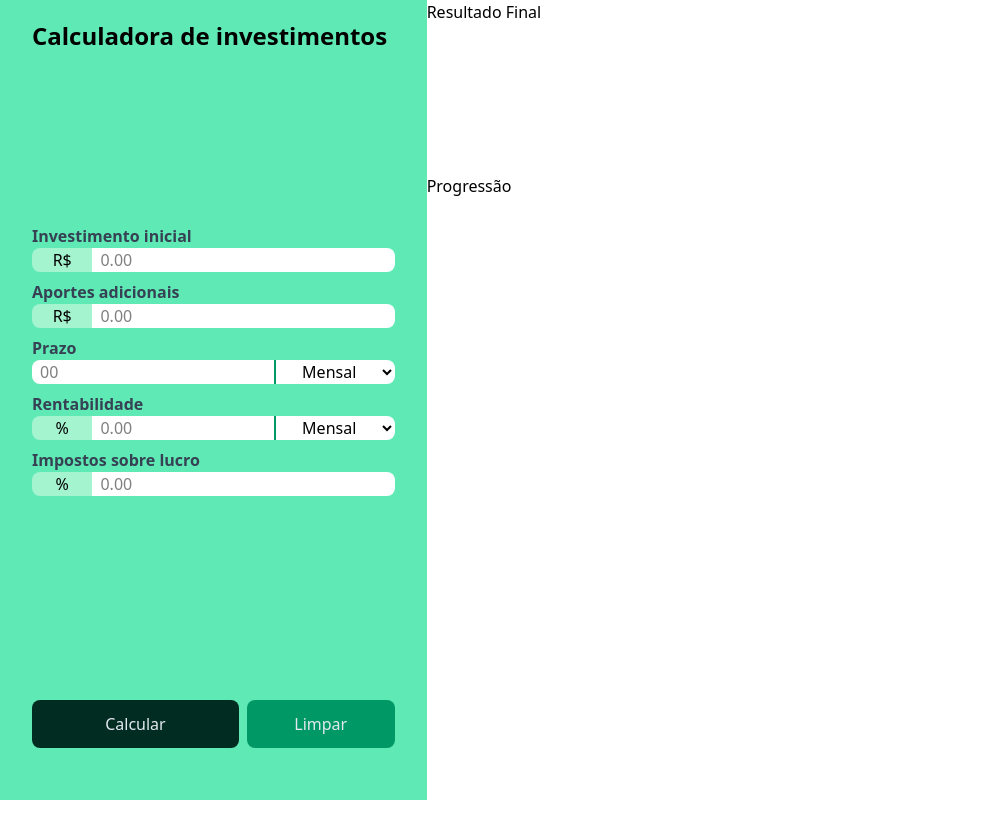
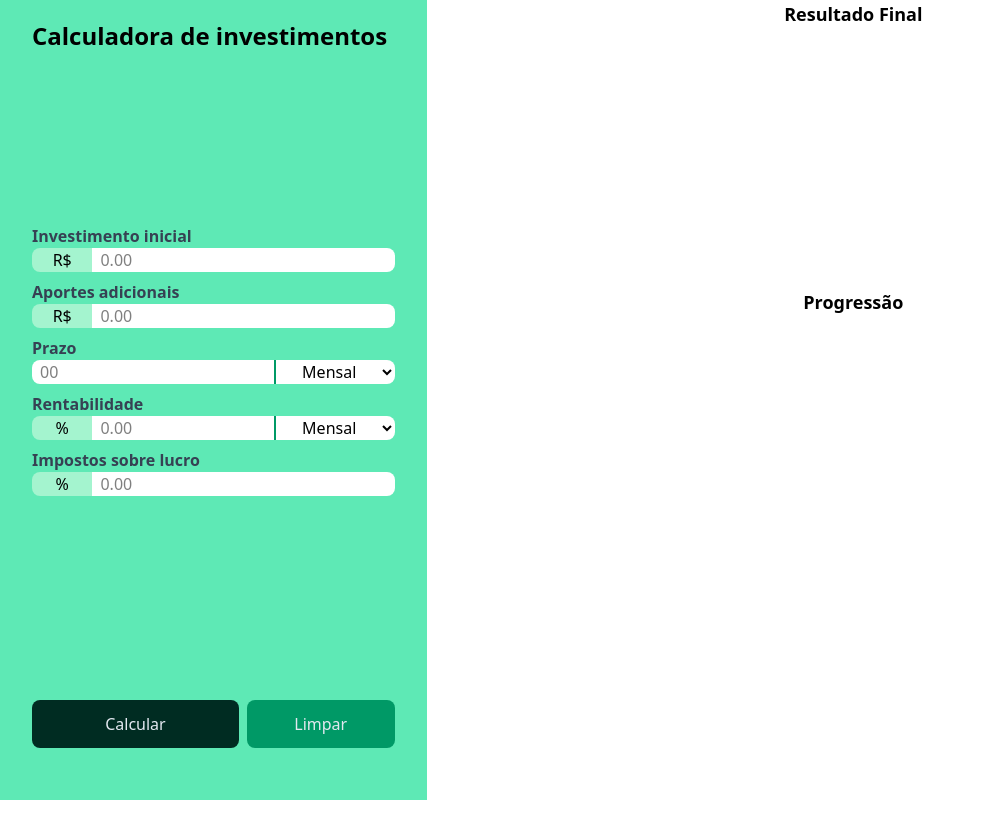
Before and after one commit to Robsonspires/projetoCalculadoraInvestimentos, a website built with Vite: page index.html in a window 1280 px wide. Shown: the whole page, without its empty margins (0-985 px from the left). After the commit the page ends 800 px from the top, so only its background shows below. Built offline with nearby package versions, Linux system fonts and the light colour scheme.

Commit message:
Correção dos gráficos

```diff
--- a/index.html
+++ b/index.html
@@ -149,15 +149,15 @@
         </button>
       </div>
     </aside>
-    <main class="h-dvw">
+    <main class="row-span-2 col-span-2">
       <!-- <p>Resultados</p> -->
-      <section id="charts-container">
-        <div class="h-1/3">
-          <p>Resultado Final</p>
+      <section id="charts-container" class="h-full">
+        <div class="h-[36%] flex flex-col items-center pb-10">
+          <p class="font-bold text-lg">Resultado Final</p>
           <canvas id="final-money-distribuition"></canvas>
         </div>
-        <div class="h-1/3">
-          <p>Progressão</p>
+        <div class="h-[56%] flex flex-col items-center pb-10">
+          <p class="font-bold text-lg">Progressão</p>
           <canvas id="progression"></canvas>
         </div>
       </section>
```
